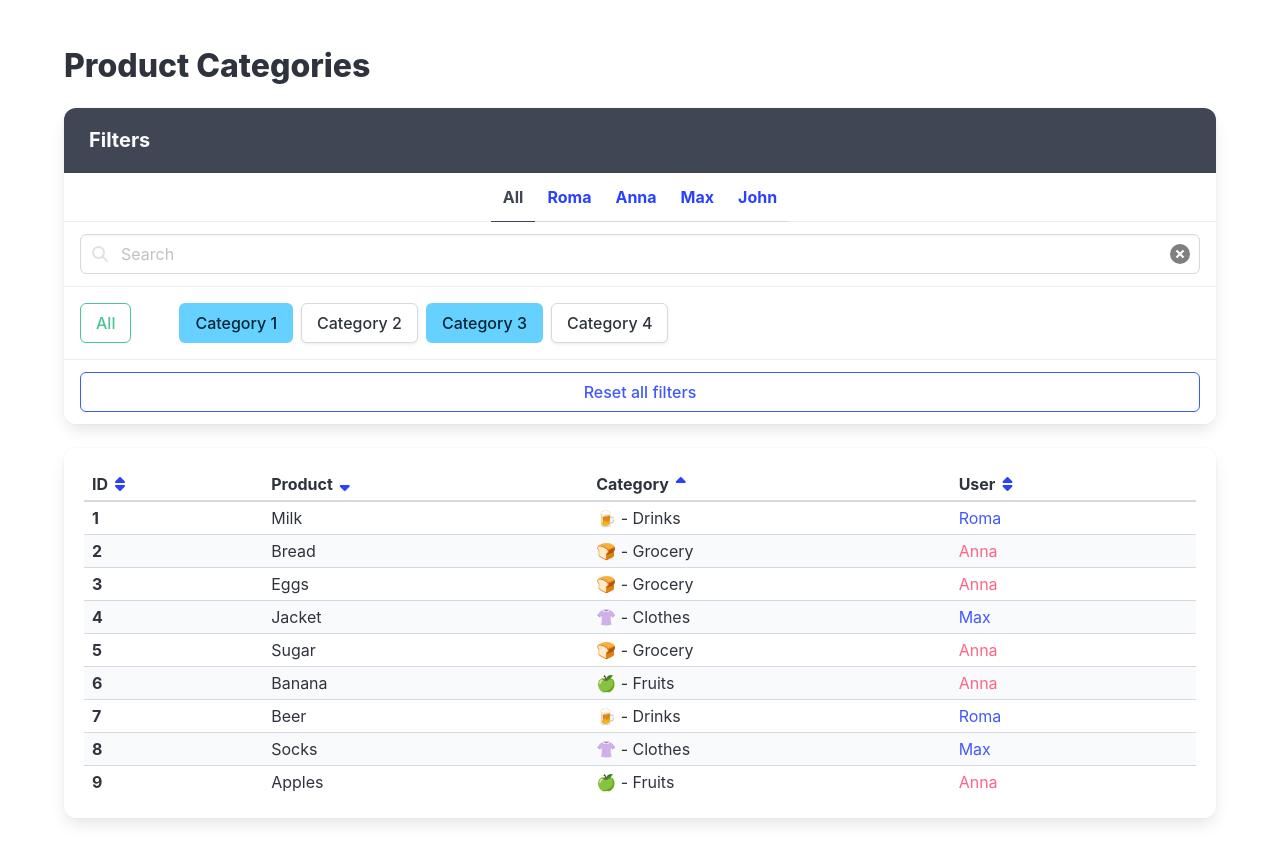
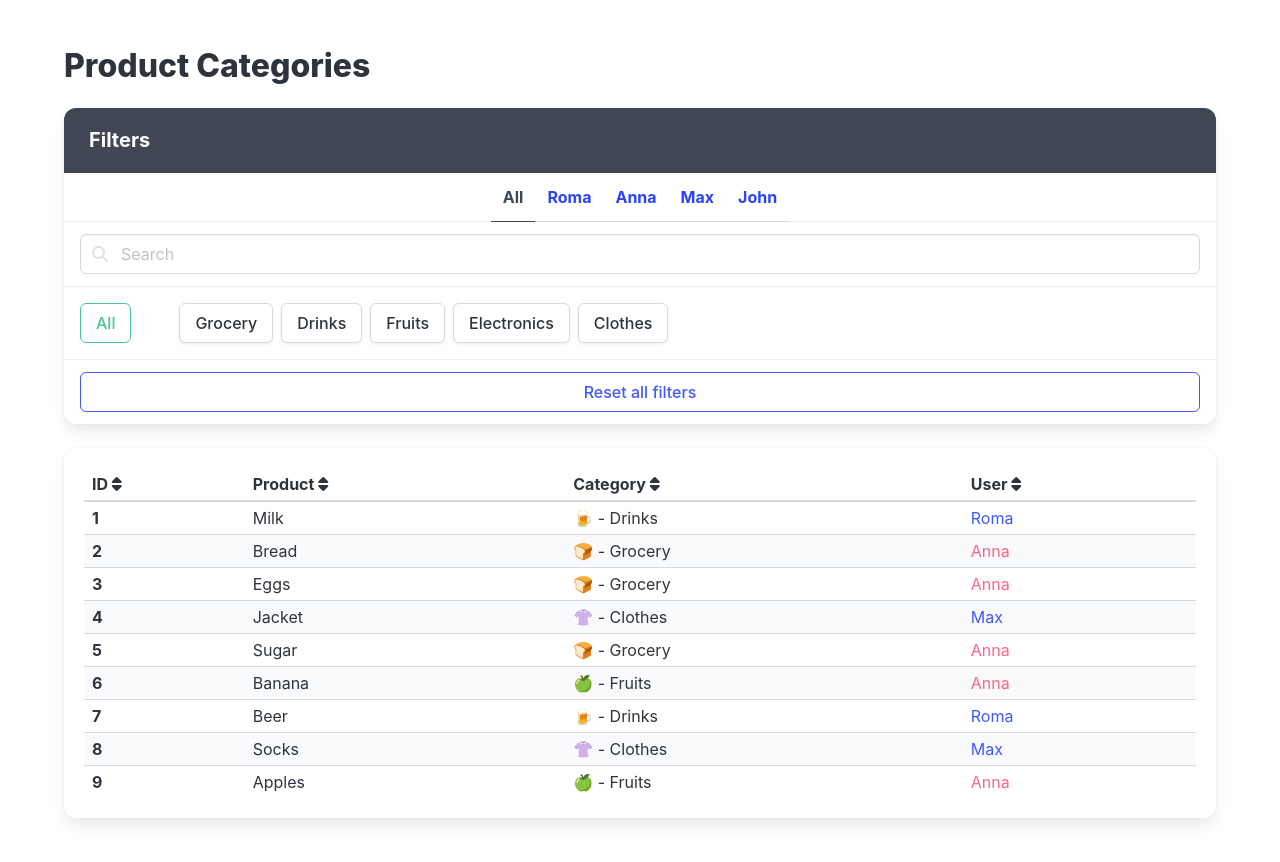
Before and after one commit to Pobedasg/aug25_practice, a React (Vite) app: page / in a window 1280 px wide. Shown: the top 862 px of the page. Built offline with nearby package versions, Linux system fonts and the light colour scheme.

Commit message:
Task 6: sorting by columns

```diff
--- a/src/App.jsx
+++ b/src/App.jsx
@@ -12,6 +12,14 @@ import productsFromServer from './api/products';
 
 //   return null;
 // });
+
+const SORTABLE_COLUMNS = ['id', 'name', 'category', 'user'];
+const COLUMN_LABELS = {
+  id: 'ID',
+  name: 'Product',
+  category: 'Category',
+  user: 'User',
+};
 
 function getCategoryById(categoryId, categories) {
   return categories.find(c => c.id === categoryId);
@@ -37,19 +45,78 @@ const productsFullInfo = productsFromServer.map(product => {
 export const App = () => {
   const [selectedUser, setSelectedUser] = useState(null);
   const [searchQuery, setSearchQuery] = useState('');
+  const [selectedCategories, setSelectedCategories] = useState([]);
+  const [sortColumn, setSortColumn] = useState(null);
+  const [sortOrder, setSortOrder] = useState('asc');
+
+  const pickedCategories = categoryId => {
+    setSelectedCategories(
+      prev =>
+        prev.includes(categoryId)
+          ? prev.filter(id => id !== categoryId)
+          : [...prev, categoryId],
+      // eslint-disable-next-line function-paren-newline
+    );
+  };
 
   const filteredProducts = productsFullInfo.filter(product => {
     const byUser = selectedUser ? product.owner?.id === selectedUser.id : true;
     const bySearch = product.name
       .toLowerCase()
       .includes(searchQuery.toLowerCase());
+    const byCategory =
+      selectedCategories.length > 0
+        ? selectedCategories.includes(product.category?.id)
+        : true;
 
-    return byUser && bySearch;
+    return byUser && bySearch && byCategory;
   });
 
   const handleResetAll = () => {
     setSelectedUser(null);
     setSearchQuery('');
+    setSelectedCategories([]);
+    setSortColumn(null);
+    setSortOrder(null);
+  };
+
+  const handleSorting = newColumn => {
+    if (sortColumn !== newColumn) {
+      setSortColumn(newColumn);
+      setSortOrder('asc');
+    } else if (sortOrder === 'asc') {
+      setSortOrder('desc');
+    } else {
+      setSortColumn(null);
+      setSortOrder(null);
+    }
+  };
+
+  const sortedProducts = [...filteredProducts];
+
+  if (sortColumn) {
+    sortedProducts.sort((product1, product2) => {
+      switch (sortColumn) {
+        case 'id':
+          return product1.id - product2.id;
+
+        case 'name':
+          return product1.name.localeCompare(product2.name);
+
+        case 'category':
+          return product1.category.title.localeCompare(product2.category.title);
+
+        case 'user':
+          return product1.owner.name.localeCompare(product2.owner.name);
+
+        default:
+          throw new Error('Unknown value in sortColumn');
+      }
+    });
+
+    if (sortOrder === 'desc') {
+      sortedProducts.reverse();
+    }
   }
 
   return (
@@ -99,8 +166,8 @@ export const App = () => {
                   <i className="fas fa-search" aria-hidden="true" />
                 </span>
 
+                {searchQuery && (
                   <span className="icon is-right">
-                  {/* eslint-disable-next-line jsx-a11y/control-has-associated-label */}
                     <button
                       data-cy="ClearButton"
                       type="button"
@@ -108,6 +175,7 @@ export const App = () => {
                       onClick={() => setSearchQuery('')}
                     />
                   </span>
+                )}
               </p>
             </div>
 
@@ -116,32 +184,28 @@ export const App = () => {
                 href="#/"
                 data-cy="AllCategories"
                 className="button is-success mr-6 is-outlined"
+                onClick={element => {
+                  element.preventDefault();
+                  setSelectedCategories([]);
+                }}
               >
                 All
               </a>
 
+              {categoriesFromServer.map(category => (
                 <a
+                  key={category.id}
                   data-cy="Category"
-                className="button mr-2 my-1 is-info"
+                  className={`button mr-2 my-1 ${selectedCategories.includes(category.id) ? 'is-info' : ''}`}
+                  onClick={element => {
+                    element.preventDefault();
+                    pickedCategories(category.id);
+                  }}
                   href="#/"
                 >
-                Category 1
+                  {category.title}
                 </a>
-
-              <a data-cy="Category" className="button mr-2 my-1" href="#/">
-                Category 2
-              </a>
-
-              <a
-                data-cy="Category"
-                className="button mr-2 my-1 is-info"
-                href="#/"
-              >
-                Category 3
-              </a>
-              <a data-cy="Category" className="button mr-2 my-1" href="#/">
-                Category 4
-              </a>
+              ))}
             </div>
 
             <div className="panel-block">
@@ -158,61 +222,38 @@ export const App = () => {
         </div>
 
         <div className="box table-container">
-          {filteredProducts.length > 0 ? (
+          {sortedProducts.length > 0 ? (
             <table
               data-cy="ProductTable"
               className="table is-striped is-narrow is-fullwidth"
             >
               <thead>
                 <tr>
-                  <th>
-                    <span className="is-flex is-flex-wrap-nowrap">
-                      ID
-                      <a href="#/">
-                        <span className="icon">
-                          <i data-cy="SortIcon" className="fas fa-sort" />
-                        </span>
-                      </a>
-                    </span>
+                  {SORTABLE_COLUMNS.map(column => {
+                    let iconClass = 'fa-sort';
+
+                    if (sortColumn === column && sortOrder === 'asc') {
+                      iconClass = 'fa-sort-up';
+                    } else if (sortColumn === column && sortOrder === 'desc') {
+                      iconClass = 'fa-sort-down';
+                    }
+
+                    return (
+                      <th
+                        key={column}
+                        onClick={() => handleSorting(column)}
+                        style={{ cursor: 'pointer' }}
+                      >
+                        {COLUMN_LABELS[column]}{' '}
+                        <i className={`fas ${iconClass}`} />
                       </th>
-
-                  <th>
-                    <span className="is-flex is-flex-wrap-nowrap">
-                      Product
-                      <a href="#/">
-                        <span className="icon">
-                          <i data-cy="SortIcon" className="fas fa-sort-down" />
-                        </span>
-                      </a>
-                    </span>
-                  </th>
-
-                  <th>
-                    <span className="is-flex is-flex-wrap-nowrap">
-                      Category
-                      <a href="#/">
-                        <span className="icon">
-                          <i data-cy="SortIcon" className="fas fa-sort-up" />
-                        </span>
-                      </a>
-                    </span>
-                  </th>
-
-                  <th>
-                    <span className="is-flex is-flex-wrap-nowrap">
-                      User
-                      <a href="#/">
-                        <span className="icon">
-                          <i data-cy="SortIcon" className="fas fa-sort" />
-                        </span>
-                      </a>
-                    </span>
-                  </th>
+                    );
+                  })}
                 </tr>
               </thead>
 
               <tbody>
-                {filteredProducts.map(product => {
+                {sortedProducts.map(product => {
                   const { category, owner } = product;
 
                   return (
```
Lines whose indentation alone changed are shown as unchanged.
